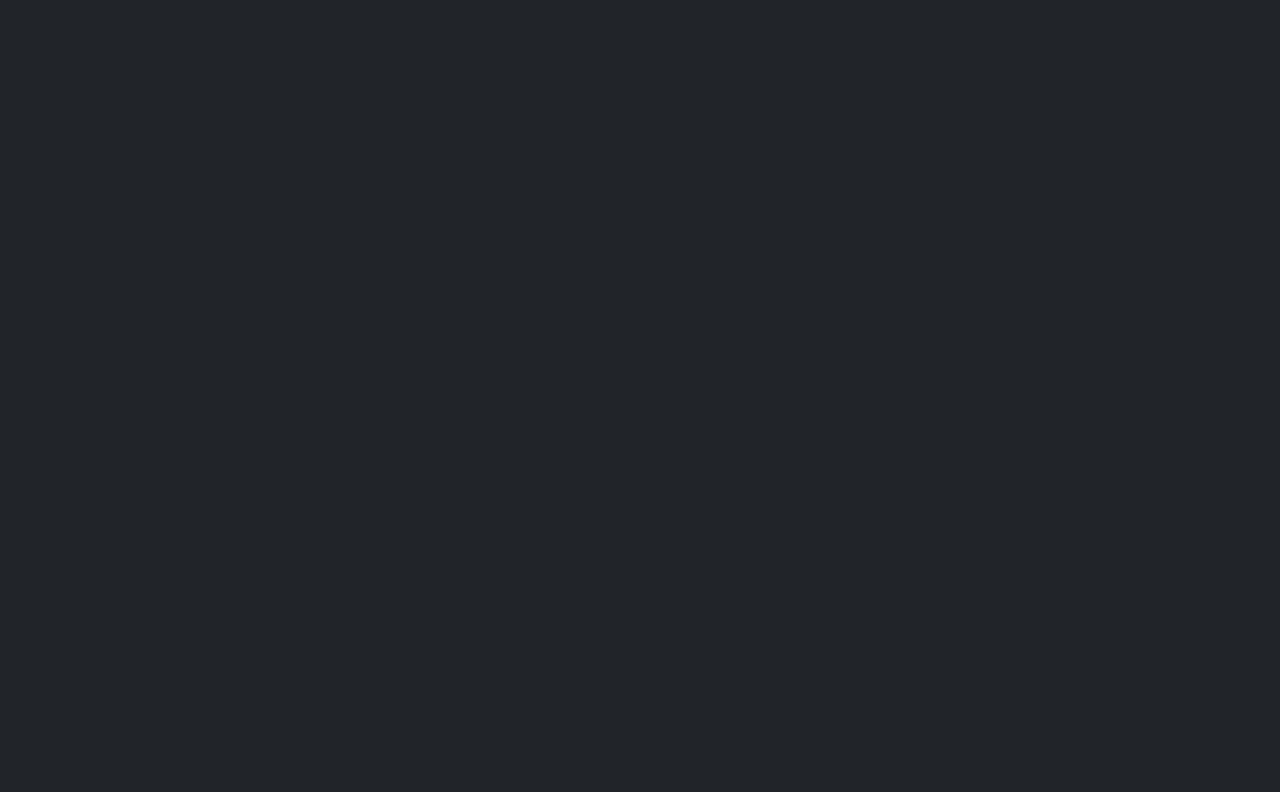
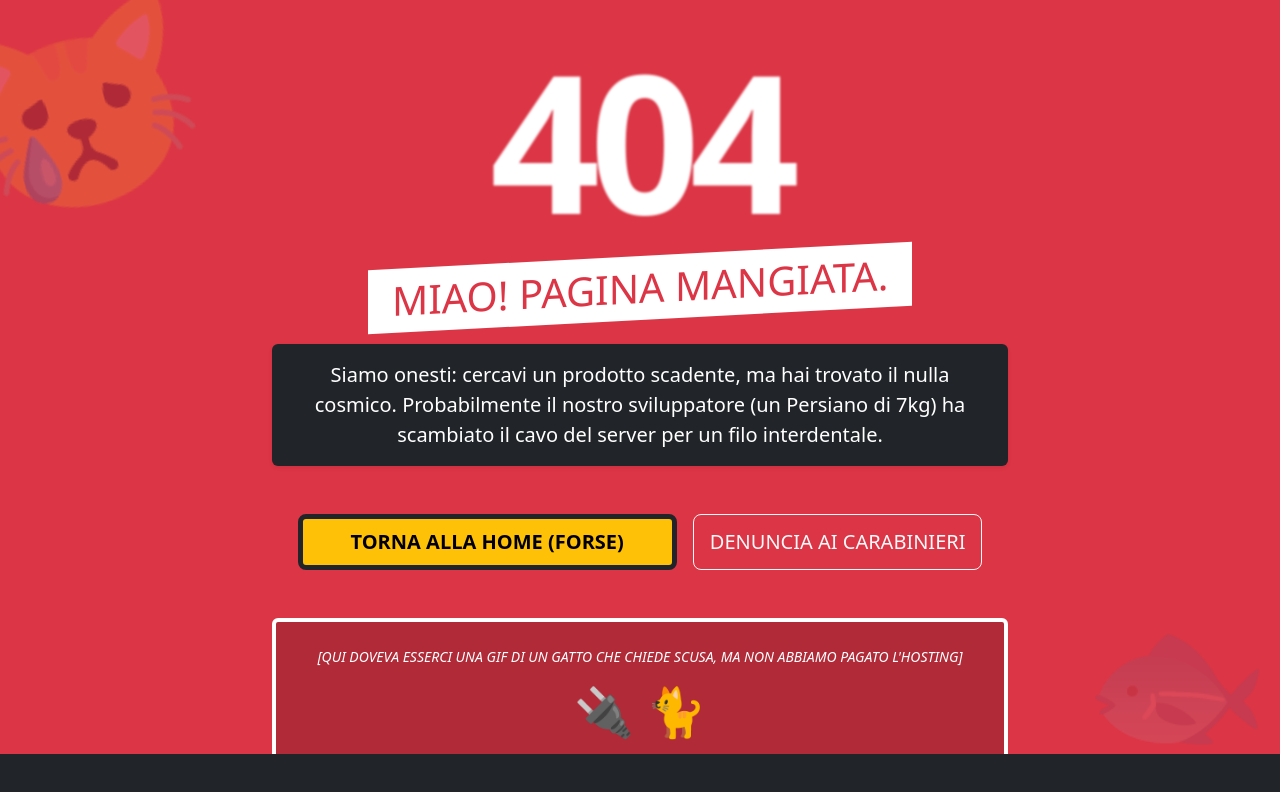
Before and after one commit to bingiulioliu/react-router, a React (Vite) app: page /prodotti/1 in a window 1280 px wide. Before the commit this address had no page. Shown: the top 792 px of the page. Built offline with nearby package versions, Linux system fonts and the light colour scheme.

Commit message:
FEAT pagina 404

```diff
--- /dev/null
+++ b/pages/NotFound.jsx
@@ -0,0 +1,74 @@
+import React from 'react';
+
+function NotFound() {
+    return (
+        <>
+            <div className="container-fluid min-vh-100 d-flex align-items-center bg-danger text-white overflow-hidden" style={{ position: 'relative' }}>
+
+                {/* Elementi decorativi di disturbo (Z-index a caso) */}
+                <div style={{ position: 'absolute', top: '-50px', left: '-50px', fontSize: '200px', opacity: 0.2, transform: 'rotate(-15deg)' }}>
+                    😿
+                </div>
+                <div style={{ position: 'absolute', bottom: '10px', right: '10px', fontSize: '150px', opacity: 0.1 }}>
+                    🐟
+                </div>
+
+                <div className="container text-center" style={{ zIndex: 10 }}>
+                    <div className="row justify-content-center">
+                        <div className="col-md-8">
+
+                            {/* Il Numero dell'errore */}
+                            <h1 className="display-1 fw-bold mb-0" style={{ fontSize: '12rem', letterSpacing: '-10px', filter: 'blur(1px)' }}>
+                                404
+                            </h1>
+
+                            <h2 className="h1 fw-black text-uppercase bg-white text-danger d-inline-block px-4 py-2 mb-4" style={{ transform: 'skewY(-3deg)' }}>
+                                MIAO! PAGINA MANGIATA.
+                            </h2>
+
+                            <p className="lead mb-5 shadow-sm p-3 bg-dark rounded">
+                                Siamo onesti: cercavi un prodotto scadente, ma hai trovato il <strong>nulla cosmico</strong>.
+                                Probabilmente il nostro sviluppatore (un Persiano di 7kg) ha scambiato il cavo del server per un filo interdentale.
+                            </p>
+
+                            {/* Opzioni per l'utente disperato */}
+                            <div className="d-flex flex-wrap justify-content-center gap-3 mb-5">
+                                <button
+                                    className="btn btn-warning btn-lg fw-bold px-5 border-bottom border-5 border-dark"
+                                    onClick={() => window.location.href = '/'}
+                                >
+                                    TORNA ALLA HOME (FORSE)
+                                </button>
+
+                                <button
+                                    className="btn btn-outline-light btn-lg"
+                                    onClick={() => alert('Abbiamo ignorato il tuo click. Riprova tra 18 ore dopo il nostro riposino.')}
+                                >
+                                    DENUNCIA AI CARABINIERI
+                                </button>
+                            </div>
+
+                            {/* Immagine placeholder "Rotta" */}
+                            <div className="mt-5 p-4 border border-4 border-white border-dashed rounded" style={{ backgroundColor: 'rgba(0,0,0,0.2)' }}>
+                                <p className="mb-0 small fst-italic">
+                                    [QUI DOVEVA ESSERCI UNA GIF DI UN GATTO CHE CHIEDE SCUSA, MA NON ABBIAMO PAGATO L'HOSTING]
+                                </p>
+                                <div className="mt-2" style={{ fontSize: '3rem' }}>🔌 🐈</div>
+                            </div>
+
+                        </div>
+                    </div>
+                </div>
+
+                {/* Testo che scorre in fondo palesemente buggato */}
+                <div className="fixed-bottom bg-dark py-2">
+                    <marquee scrollamount="15" className="text-warning fw-bold">
+                        ERRORE CRITICO -- IL GATTO È SUL SERVER -- NON CLICCARE NIENTE -- STIAMO PERDENDO TUTTI I TUOI DATI -- MIAO MIAO MIAO
+                    </marquee>
+                </div>
+            </div>
+        </>
+    );
+}
+
+export default NotFound;
--- a/src/App.jsx
+++ b/src/App.jsx
@@ -5,6 +5,7 @@ import ChiSiamo from "../pages/ChiSiamo";
 import Prodotti from "../pages/Prodotti";
 import { useState, useEffect } from "react";
 import { useProducts } from "./hooks/useProducts";
+import NotFound from "../pages/NotFound";
 
 
 function App() {
@@ -17,6 +18,7 @@ function App() {
           <Route path="chi-siamo" element={<ChiSiamo />} />
           <Route path="prodotti" element={<Prodotti/>} />
         </Route>
+        <Route path="*" element={<NotFound/>} />
       </Routes>
     </BrowserRouter>
   );
```
